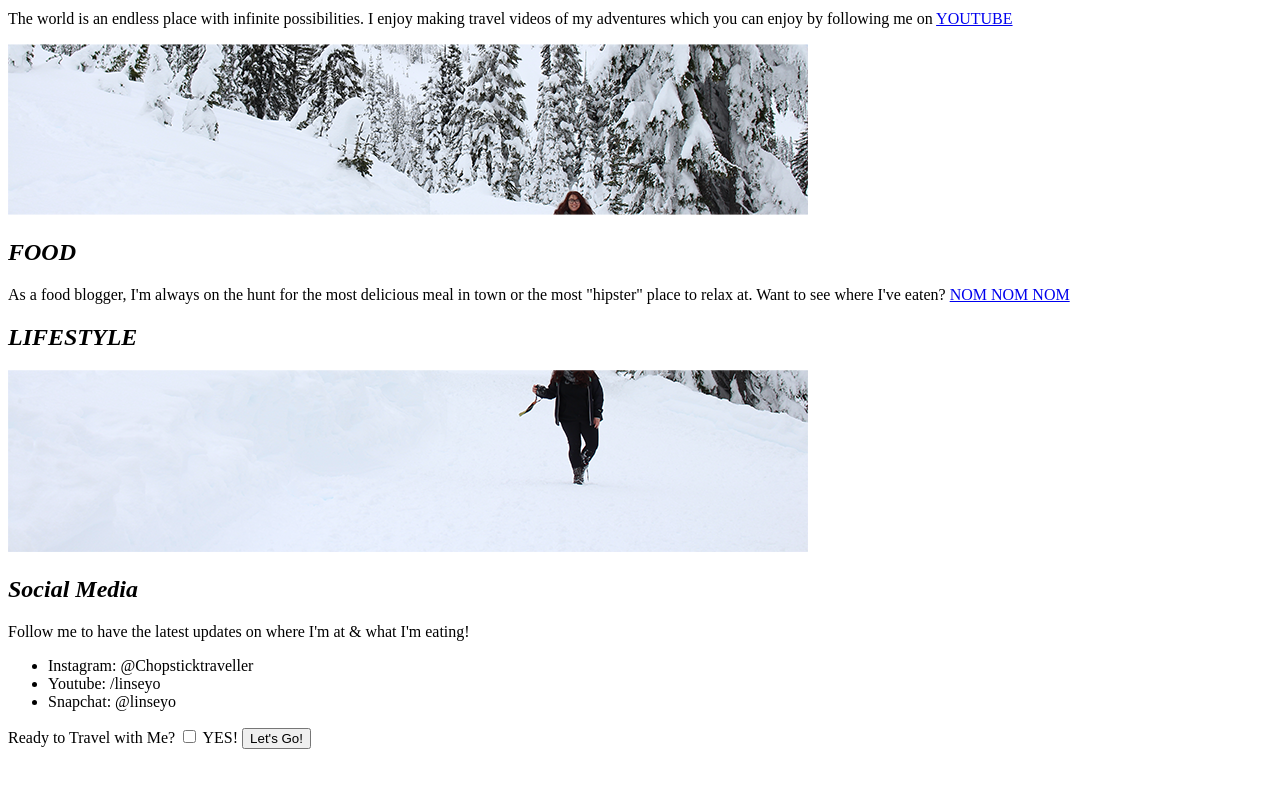
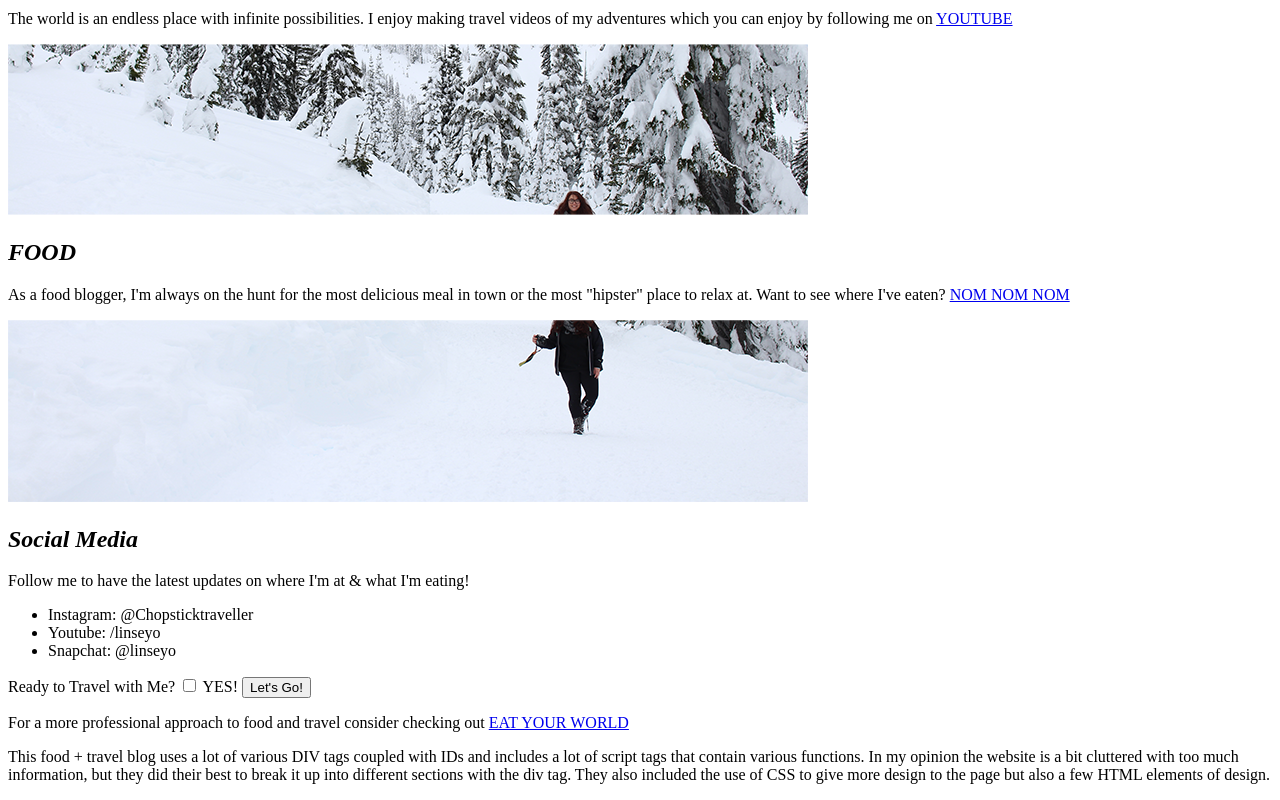
Before and after one commit to linseyo/chopsticktraveller, a plain HTML site: page index.html in a window 1280 px wide. Shown: the part 311-1111 px from the top of the page. Before the commit the page ends 1068 px from the top, so only its background shows below. Drawn offline with Linux system fonts and the light colour scheme.

Commit message:
add external website and information about website

```diff
--- a/index.html
+++ b/index.html
@@ -27,10 +27,6 @@
 		<a href="food.html">NOM NOM NOM</a>
 	</p>
 </div>
-<div>
-	<h2><em>LIFESTYLE</em></h2>
-	<p></p>
-</div>
 <img src="images/BOTTOM3.png" alt="BOTTOM"/>
 <div>
 	<h2><em>Social Media</em></h2>
@@ -53,6 +49,15 @@
 		<button type="submit">Let's Go!</button>
 	</form>
 </div>
+<div>
+	<p>
+		For a more professional approach to food and travel consider checking out
+		<a href="http://eatyourworld.com/blog">EAT YOUR WORLD</a>
+	</p>
+	<p>
+		This food + travel blog uses a lot of various DIV tags coupled with IDs and includes a lot of script tags that contain various functions. In my opinion the website is a bit cluttered with too much information, but they did their best to break it up into different sections with the div tag. They also included the use of CSS to give more design to the page but also a few HTML elements of design.
+	</p>
+</div>
 
 
 </body>
```
